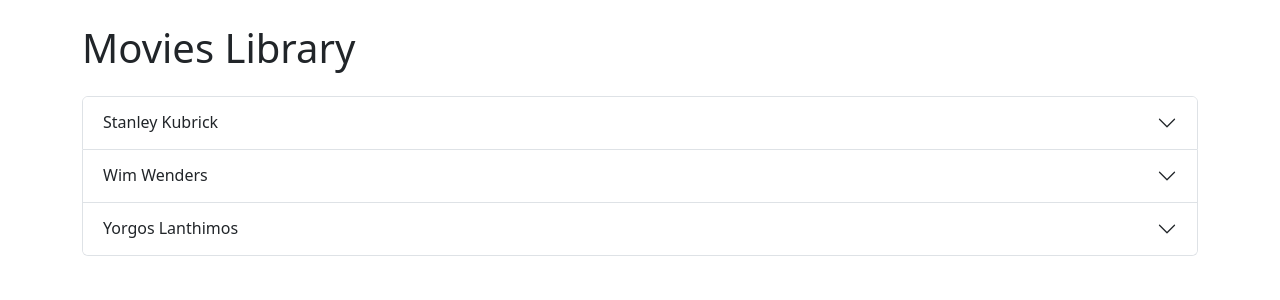
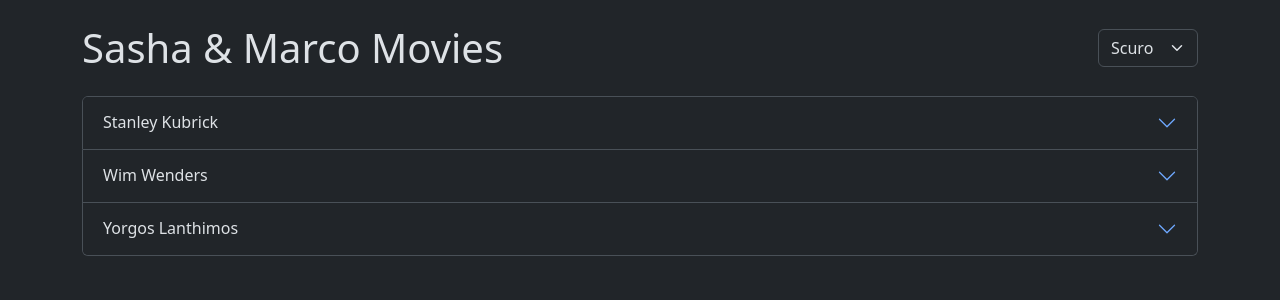
Before and after one commit to marcosaccarola/ms-movies-library, a React (Vite) app: page / in a window 1280 px wide. Shown: the top 300 px of the page. Built offline with nearby package versions, Linux system fonts and the light colour scheme.

Commit message:
theme light or dark

```diff
--- a/index.html
+++ b/index.html
@@ -3,7 +3,7 @@
   <head>
     <meta charset="UTF-8" />
     <meta name="viewport" content="width=device-width, initial-scale=1.0" />
-    <title>Movies Library</title>
+    <title>Sasha & Marco Movies</title>
   </head>
   <body>
     <div id="root"></div>
--- a/src/App.jsx
+++ b/src/App.jsx
@@ -1,4 +1,6 @@
+import { useState, useEffect } from 'react';
 import Accordion from 'react-bootstrap/Accordion';
+import Form from 'react-bootstrap/Form';
 import moviesData from '../movies.json';
 
 function groupByDirector(movies) {
@@ -10,12 +12,29 @@ function groupByDirector(movies) {
 }
 
 function App() {
+  const [theme, setTheme] = useState('dark');
+
+  useEffect(() => {
+    document.documentElement.setAttribute('data-bs-theme', theme);
+  }, [theme]);
+
   const byDirector = groupByDirector(moviesData);
   const directors = Object.entries(byDirector);
 
   return (
     <div className="container py-4">
-      <h1 className="mb-4">Movies Library</h1>
+      <div className="d-flex justify-content-between align-items-center flex-wrap gap-2 mb-4">
+        <h1 className="mb-0">Sasha & Marco Movies</h1>
+        <Form.Select
+          aria-label="Tema"
+          value={theme}
+          onChange={(e) => setTheme(e.target.value)}
+          style={{ width: 'auto' }}
+        >
+          <option value="dark">Scuro</option>
+          <option value="light">Chiaro</option>
+        </Form.Select>
+      </div>
       <Accordion>
         {directors.map(([directorName, films], directorIndex) => (
           <Accordion.Item key={directorName} eventKey={String(directorIndex)}>
```
